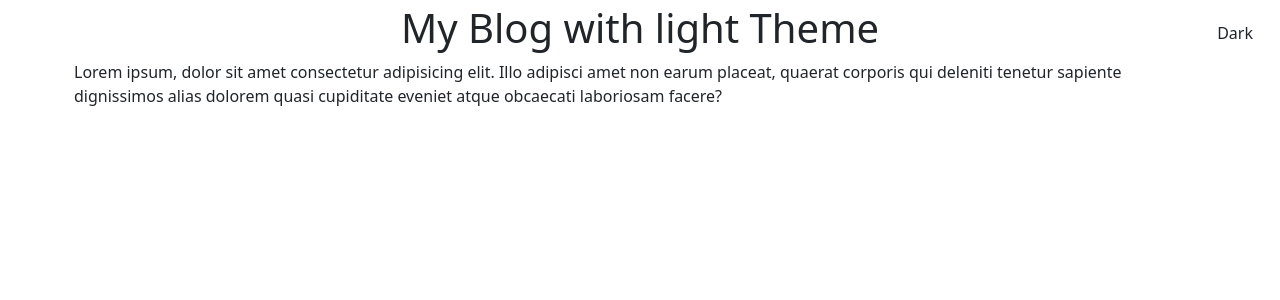
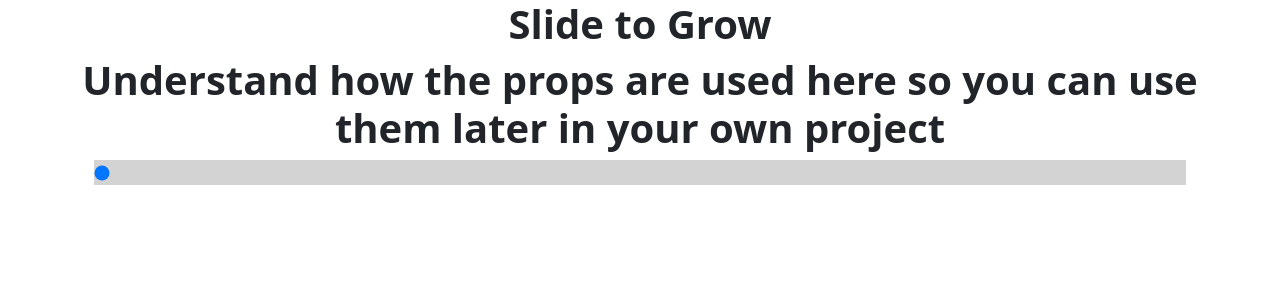
Before and after one commit to prideofscpadalia/30ReactProjects, a React (Vite) app: page / in a window 1280 px wide. Shown: the top 300 px of the page. Built offline with nearby package versions, Linux system fonts and the light colour scheme.

Commit message:
initial commit
Signed-off-by: prideofscpadalia <dippypadalia@gmail.com>

```diff
--- a/src/App.css
+++ b/src/App.css
@@ -1,4 +1,8 @@
+.title{
 
+  font-weight: bolder;
+
+}
 .textarea{
   border: 4px solid pink;
   position: relative;
@@ -22,3 +26,8 @@
     transform: scale(0);
   }
 }
+div{
+  font-size: medium;
+  font-weight: 500;
+
+}
--- a/src/App.jsx
+++ b/src/App.jsx
@@ -1,29 +1,30 @@
-
+import "./App.css"
 // import Esignature from './Project/01-Esignature/Esignature'
-
 // import RandomColor from "./Project/02-EandomizeColor/RandomColor"
-import 'bootstrap/dist/css/bootstrap.min.css';
-import DarkMode from './Project/07-DarkMode/DarkMode';
+// import DarkMode from './Project/07-DarkMode/DarkMode';
 // import Temperature from './Project/06-Temperature/Temperature';
 // import TestimonialsApp from './Project/04-Testimonial/TestimonialsApp';
 // import Alert from './Project/Alert/Alert';
 // import LikePhotoApp from './Project/03-LikePhotoApp/LikePhotoApp';
+// import SlideToUnlock from "./Project/08-slide-to-unlock/SlideToUnlock"
+import SlideToGrow from "./Project/09-SlideToGrow/SlideToGrow"
 
 
 
 function App() {
   return (
-  // <Esignature />
-  // <RandomColor />
-  // <TestimonialsApp />
-  // <LikePhotoApp />
+  //  <Esignature />
+  //  <RandomColor />
+  //  <TestimonialsApp />
+  //  <LikePhotoApp />
   //  <>
   //   <Alert text={"Error in your code"} type={"danger"}/>
   //   <Alert text={"The alert will disappear in 3 sec"} type={"success"} delay={true}/>
   //  </>
-    // <Temperature />
-    <DarkMode />
-
+  //  <Temperature />
+  //  <DarkMode />
+  //  <SlideToUnlock />
+  <SlideToGrow />
   )
 }
 export default App
--- /dev/null
+++ b/src/Project/08-slide-to-unlock/SlideToUnlock.jsx
@@ -0,0 +1,54 @@
+import React,{useState} from 'react'
+import LockSlider from './LockSlider'
+import { FaLock } from "react-icons/fa";
+import Zeus from "../08-slide-to-unlock/Img/Zeus.jpg"
+
+
+
+export default function SlideToUnlock() {
+  const [showLockScreen,setShowLockScreen] = useState(true);
+  const [lockSliderValue,setLockSliderValue] = useState(0);
+  const handleLockSliderValue = (e)=>{
+    console.log(e.target.value);
+    setLockSliderValue(e.target.value);
+
+    const sliderValue = parseInt(e.target.value, 10);
+
+    console.log(sliderValue);
+    setLockSliderValue(sliderValue);
+
+    // if (sliderValue === 100) {
+    //   setShowLockScreen(false);
+
+    // }
+
+
+  }
+  // const handleClick=()=>{
+  //   setShowLockScreen(true)
+  // }
+const [uiProp,setUiProp] = useState({
+  uiText:"Slide to Unlock Screen",
+  uiBg:`url(${Zeus}) `,
+  uiColor: "#eee",
+})
+
+  return (
+    <div className='flex flex-col justify-center text-center items-center container' style={{
+      height:"80vh",
+      marginTop:"15vh",
+      width:400,
+      borderRadius:"1.4rem",
+      border: "5px solid black",
+      background: uiProp.uiBg,
+
+
+    }}>
+      <h1 className='title' style={{color :uiProp.uiColor}}>{uiProp.uiText}</h1>
+      {showLockScreen ? <LockSlider width={"250px"} handleInput={handleLockSliderValue} value={lockSliderValue}/> : <FaLock className='unlockIcon'
+      //  onClick={handleClick}
+      />}
+
+    </div>
+  )
+}
--- /dev/null
+++ b/src/Project/09-SlideToGrow/SlideToGrow.jsx
@@ -0,0 +1,44 @@
+import React ,{useState} from 'react'
+import SliderComponent from './SliderComponent'
+import Title from '../../Components/Title'
+
+export default function SlideToGrow() {
+    const [slideValue,setSlideValue] = useState(0);
+    const handleSliderValue=(e)=>{
+        // console.log(e.target.value);
+        setSlideValue(e.target.value);
+    }
+
+
+    let bgColor;
+    let textColor;
+
+    if(slideValue < 25){
+        bgColor = "red"
+        textColor = "white"
+    }
+
+    if(slideValue >= 25 && slideValue <= 50){
+        bgColor = "blue"
+        textColor = "white"
+    }
+    if(slideValue >= 51 && slideValue <= 75){
+        bgColor="green"
+        textColor="white"
+    }
+    if(slideValue >= 75){
+        bgColor = "orange"
+        textColor = "white"
+    }
+    if(slideValue == 100){
+        bgColor = "pink"
+        textColor = "white"
+    }
+  return (
+    <div className='container text-center'>
+        <Title text={"Slide to Grow"}/>
+        <Title text={"Understand how the props are used here so you can use them later in your own project"}/>
+        <SliderComponent setValue={slideValue} setHandler={handleSliderValue} bgColor={bgColor} textColor={textColor}/>
+    </div>
+  )
+}
--- /dev/null
+++ b/src/Project/09-SlideToGrow/SliderComponent.jsx
@@ -0,0 +1,29 @@
+import React from 'react'
+export default function SliderComponent({setValue, setHandler , bgColor ,textColor}) {
+    const sliderStyle={
+        appearance:"none",
+        width:"100%",
+        height:25,
+        background: "lightgray",
+        courser:"pointer",
+    }
+  return (
+    <div className='container flex flex-col 'style={{gap:100}}>
+        <input type="range" min={0} max={100}  value={setValue} onInput={setHandler} style={sliderStyle}/>
+        <div
+            style={{
+                color:!textColor ? "black" : textColor,
+                background:!bgColor ? "lightgray" : bgColor,
+                width:`${setValue*3}px`,
+                height:`${setValue*3}px`,
+                fontWeight:600,
+                display:"flex",
+                justifyContent:"center",
+                alignItems:"center",
+                borderRadius:"50%",
+            }}>
+            <span>{setValue}</span>
+        </div>
+    </div>
+  )
+}
--- a/src/Project/Alert/Alert.jsx
+++ b/src/Project/Alert/Alert.jsx
@@ -8,6 +8,7 @@ export default function Alert({type,text,delay=false}) {
     setTimeout(()=>{
       setAlert(false)
     },400)
+
   }
   useEffect(()=>{
     delay &&
--- a/src/main.jsx
+++ b/src/main.jsx
@@ -2,6 +2,7 @@ import React from 'react'
 import ReactDOM from 'react-dom/client'
 import './index.css'
 import App from './App'
+import 'bootstrap/dist/css/bootstrap.min.css';
 
 ReactDOM.createRoot(document.getElementById('root')).render(
   <React.StrictMode>
```
Also changed, not shown: src/Project/08-slide-to-unlock/LockSlider.css (added, +26 -0 lines), src/Project/08-slide-to-unlock/LockSlider.jsx (added, +21 -0 lines), src/Project/08-slide-to-unlock/Img/Mushashi.jpg (added), src/Project/08-slide-to-unlock/Img/Zeus.jpg (added).
